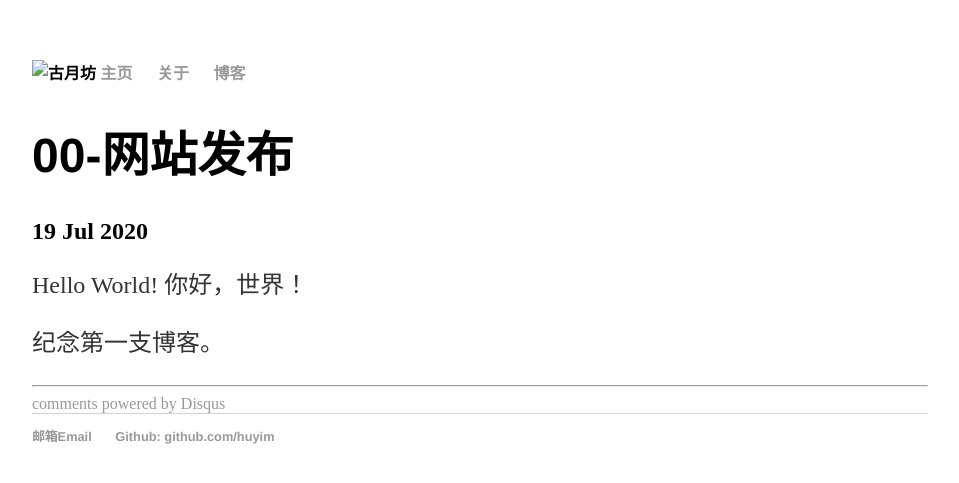
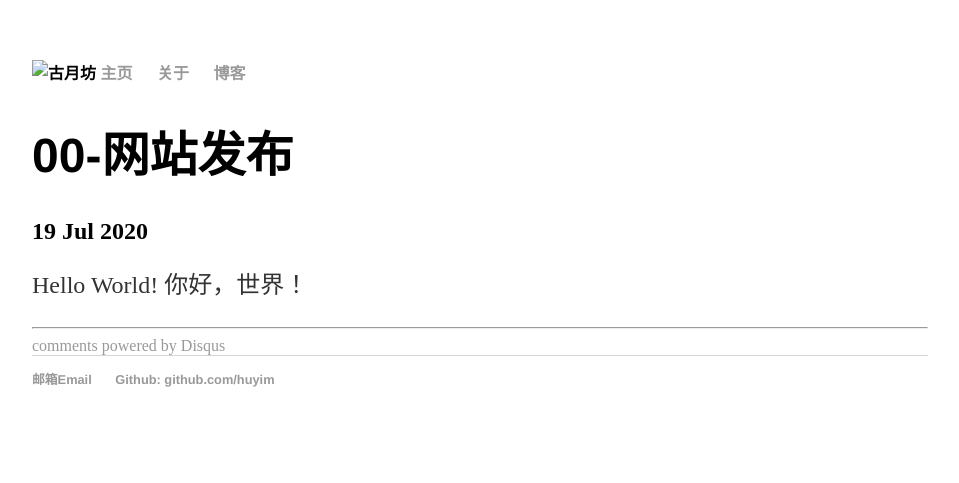
Before and after one commit to huyim/huyim.github.io, a Jekyll site: the page built from _posts/2020-07-19-first-site-launched.md, in a window 1280 px wide. Shown: the top 483 px of the page, without its empty margins (160-1119 px from the left). Built offline with Jekyll 4.4.1, drawn with Linux system fonts in a browser that asks for light colours; comment, search, counter and statistics services are not loaded.

Commit message:
Update 2020-07-19-first-site-launched.md

```diff
--- a/_posts/2020-07-19-first-site-launched.md
+++ b/_posts/2020-07-19-first-site-launched.md
@@ -4,7 +4,4 @@ title: "00-网站发布"
 date: 2020-07-19
 ---
 
-Hello World!
-你好，世界！
-
-纪念第一支博客。
+Hello World! 你好，世界！
```
